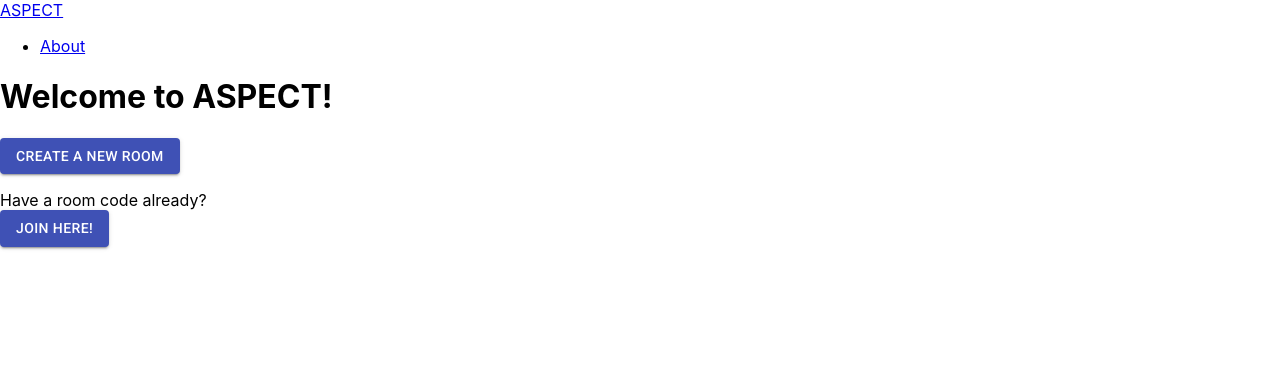
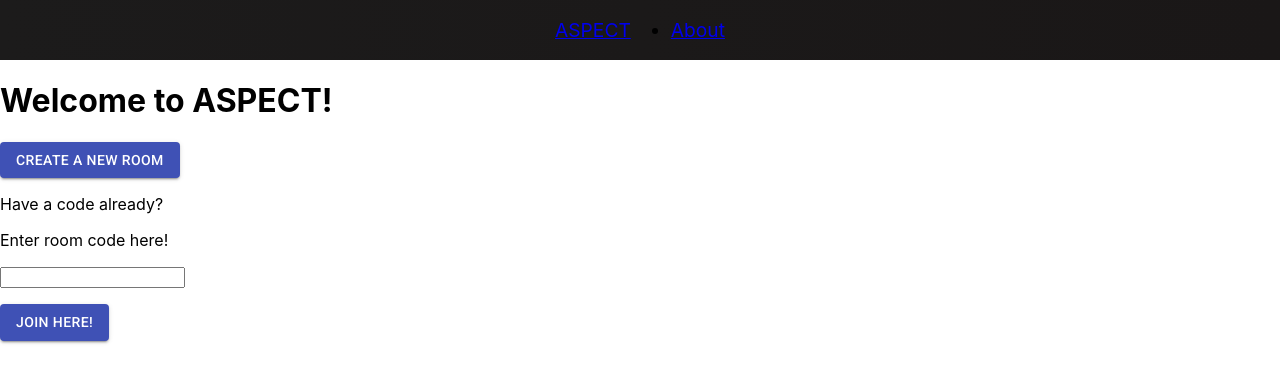
Before and after one commit to RichaJP93/aspect, a React (Create React App) app: page / in a window 1280 px wide. Shown: the top 382 px of the page. Built offline with nearby package versions, Linux system fonts and the light colour scheme.

Commit message:
added code input field + linked to submit button

```diff
--- a/src/components/GenericButton.js
+++ b/src/components/GenericButton.js
@@ -3,11 +3,9 @@ import Button from '@material-ui/core/Button';
 
 function GenericButton(props) {
   return (
-    <div>
-      <Button variant="contained" color="primary">
-        {props.label}
-      </Button>
-    </div>
+    <Button type={props.type} variant="contained" color="primary">
+      {props.label}
+    </Button>
   )
 }
 
--- /dev/null
+++ b/src/components/Navbar.css
@@ -0,0 +1,11 @@
+.navbar {
+	background: linear-gradient(90deg, rgb(28, 27, 27) 0%, rgb(26, 23, 23) 100%);
+	height: 60px;
+	display: flex;
+	justify-content: center;
+	align-items: center;
+	font-size: 1.2rem;
+	position: sticky;
+	top: 0;
+	z-index: 999;
+}
--- a/src/components/Navbar.js
+++ b/src/components/Navbar.js
@@ -1,4 +1,6 @@
-import React from 'react'
+import React from 'react';
+import "./Navbar.css";
+
 
 function Navbar(){
   return (
--- /dev/null
+++ b/src/components/RoomCodeForm.js
@@ -0,0 +1,30 @@
+import React from 'react'
+import Button from '@material-ui/core/Button';
+
+
+class RoomCodeForm extends React.Component {
+  constructor(props){
+    super(props);
+    this.state= {roomCode: ''};
+  }
+  codeChange = (event) => {
+    this.setState({roomCode: event.target.value})
+  }
+  codeSubmit = (event) => {
+    event.preventDefault();
+    console.log(this.state.roomCode);
+  }
+  render() {
+    return (
+      <form onSubmit={(e) => { e.preventDefault();}}>
+        <p>Have a code already?</p>
+        <p>Enter room code here!</p>
+        <input type="text" onChange={this.codeChange}/>
+        <p>{this.state.roomCode}</p>
+        <Button type="submit" variant="contained" color="primary" onClick={this.codeSubmit}>Join Here!</Button>
+      </form>
+    )
+  }
+}
+
+export default RoomCodeForm;
--- a/src/pages/Home.js
+++ b/src/pages/Home.js
@@ -1,14 +1,13 @@
 import React from 'react'
 import GenericButton from '../components/GenericButton.js';
+import RoomCodeForm from '../components/RoomCodeForm.js'
 
 function Home () {
   return (
     <>
       <h1>Welcome to ASPECT!</h1>
       <GenericButton label='Create a new room'/>
-      <p>
-        Have a room code already? <GenericButton label='Join Here!'/>
-      </p>
+      <RoomCodeForm />
     </>
   )
 }
```
